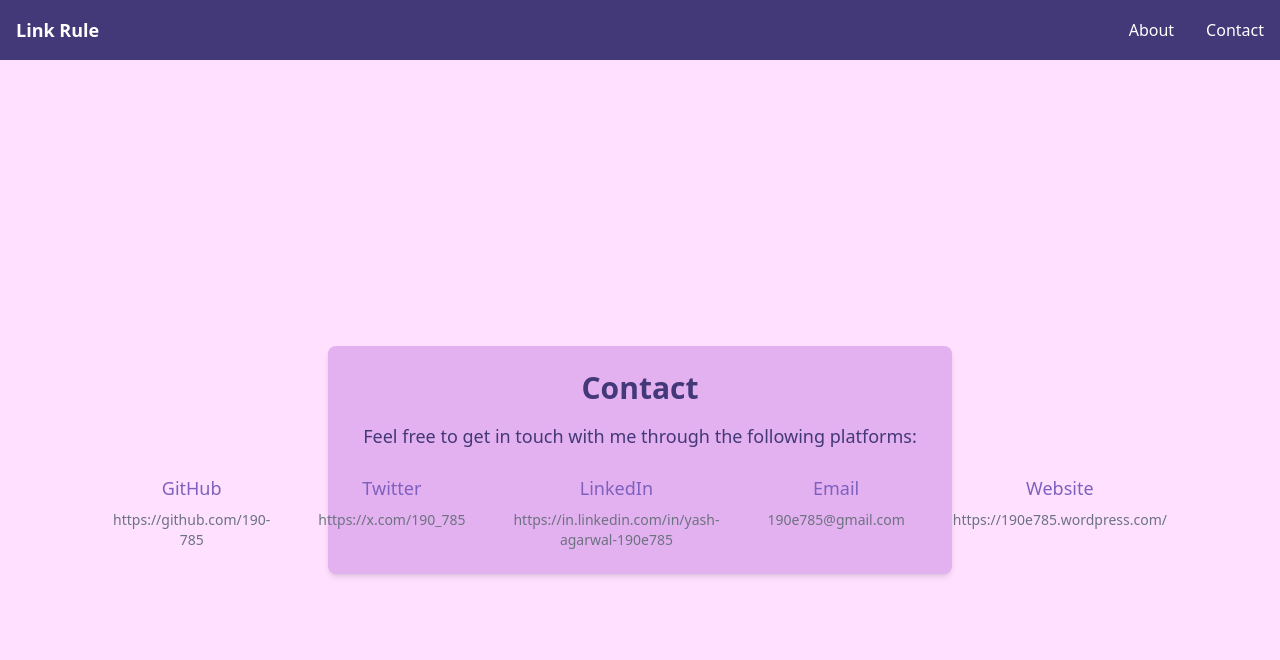
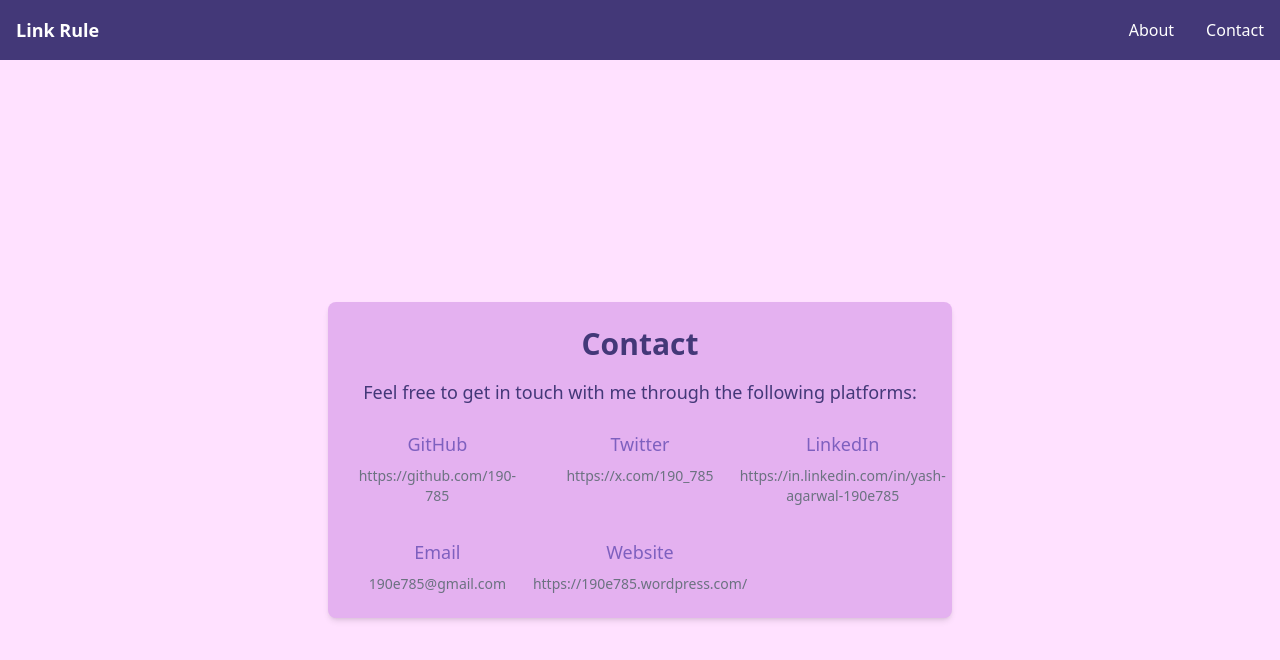
Before and after one commit to 190-785/First_Link, a React (Vite) app: page /contact in a window 1280 px wide. Shown: the top 660 px of the page. Built offline with nearby package versions, Linux system fonts and the light colour scheme.

Commit message:
Update ContactPage.jsx

```diff
--- a/src/pages/ContactPage.jsx
+++ b/src/pages/ContactPage.jsx
@@ -9,7 +9,7 @@
           Feel free to get in touch with me through the following platforms:
         </p>
 
-        <div className="flex flex-col sm:flex-row justify-center gap-6 sm:gap-12">
+        <div className="grid grid-cols-1 sm:grid-cols-2 lg:grid-cols-3 gap-6 sm:gap-8">
           {/* GitHub */}
           <div className="flex flex-col items-center">
             <a
```
